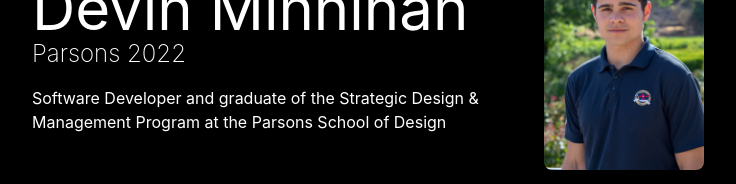
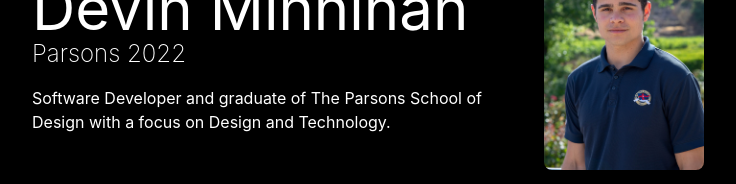
Before and after one commit to d2vin/mywebsite, a Next.js app: page / in a window 1280 px wide. Shown: the part 192-376 px from the top of the page, without its empty margins (272-1008 px from the left). Built offline with nearby package versions, Linux system fonts and the light colour scheme.

Commit message:
fix: updatge page

```diff
--- a/components/experience.tsx
+++ b/components/experience.tsx
@@ -27,7 +27,7 @@
         location={'New York'}
         yearFrom={'2022'}
         yearTo={'Present'}
-        link={'https://productive-d2vin.vercel.app/'}
+        link={'https://productive-d2vins-projects.vercel.app/'}
       />
       <ExperienceLink
         company={'Lectrium'}
--- a/components/masthead.tsx
+++ b/components/masthead.tsx
@@ -12,24 +12,28 @@
           Parsons 2022
         </p>
         <p className="w-full text-center sm:text-left pt-4 pl-4 md:pl-0 transition-all">
-          Software Developer and graduate of the{' '}
+          Software Developer and{' '}
+          <span>
+            graduate of{' '}
+            <a
+              href="https://www.newschool.edu/parsons/"
+              rel="noreferrer"
+              target="_blank"
+              className="hover:text-red-500"
+            >
+              The Parsons School of Design
+            </a>
+          </span>{' '}
+          with a focus on{' '}
           <a
-            href="https://www.newschool.edu/parsons/bba-design-management/"
+            href="https://www.newschool.edu/parsons/mfa-design-technology/"
             rel="noreferrer"
             target="_blank"
             className="hover:text-red-500"
           >
-            Strategic Design & Management Program
-          </a>{' '}
-          at the{' '}
-          <a
-            href="https://www.newschool.edu/parsons/"
-            rel="noreferrer"
-            target="_blank"
-            className="hover:text-red-500"
-          >
-            Parsons School of Design
+            Design and Technology
           </a>
+          .
         </p>
       </div>
       <div className="w-[176px] sm:w-[176px] flex-shrink-0 left-[50%] translate-x-[-50%] sm:left-0 sm:translate-x-0 relative mb-0 sm:mb-0 mr-auto pt-8 pl-4 pb-4 pr-4 md:pr-0">
```
